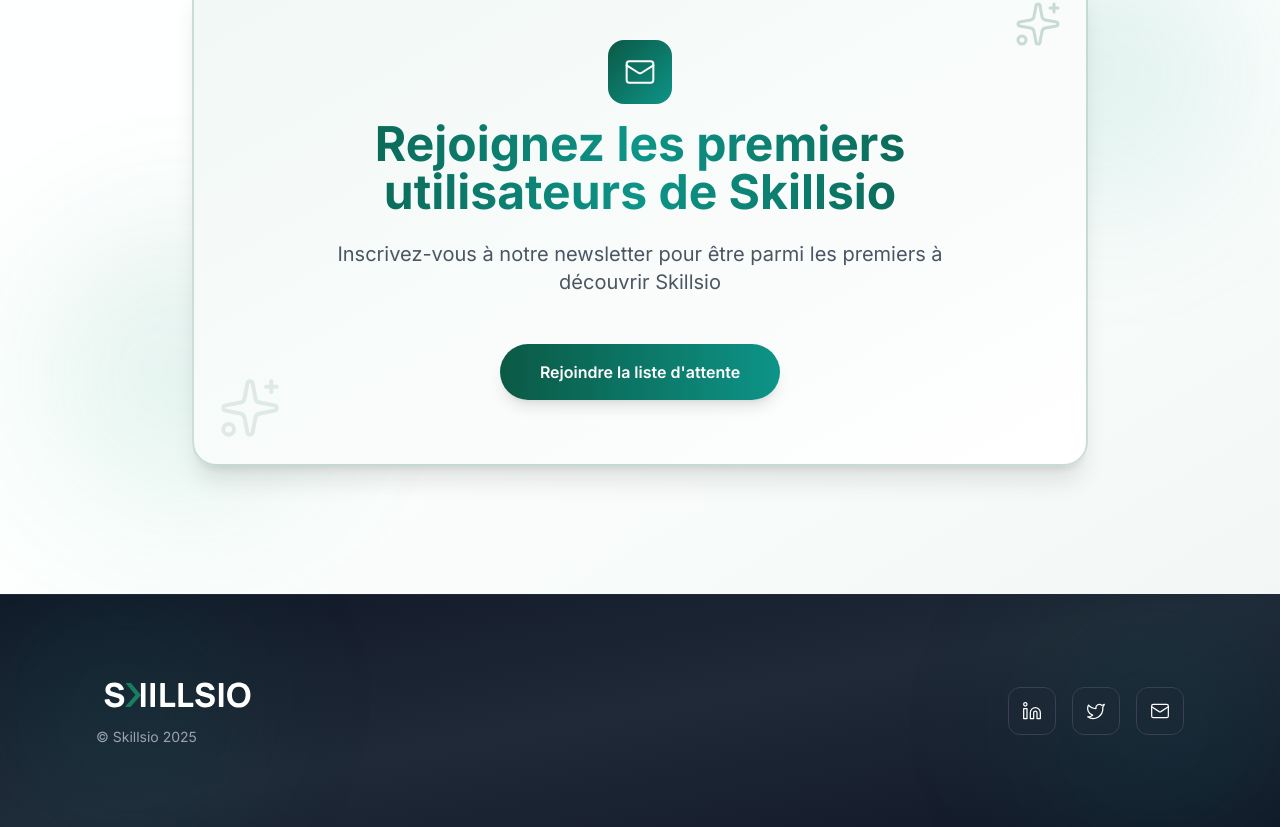
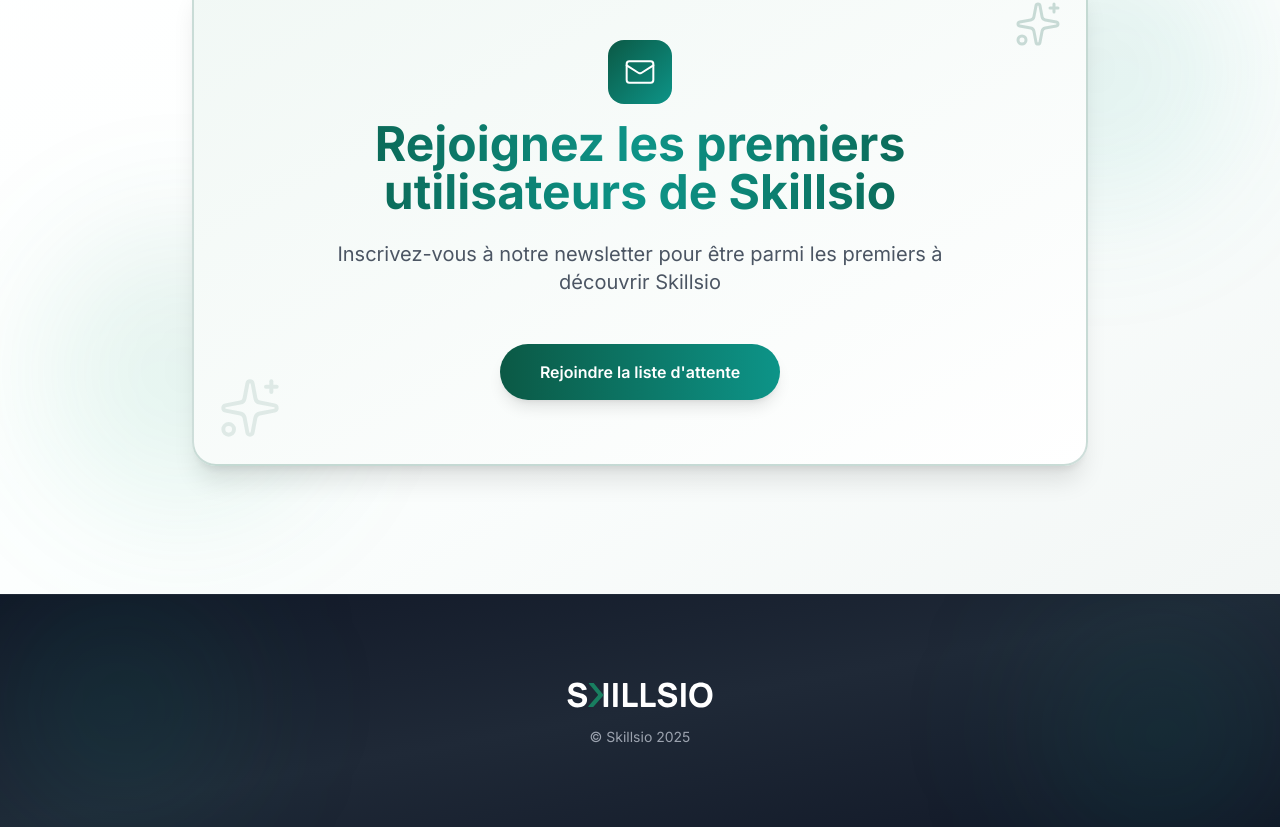
Before and after one commit to IdeaCraftersHQ/skillsio-landing-page, a React (Vite) app: page / in a window 1280 px wide. Shown: the part 3381-4208 px from the top of the page. Built offline with nearby package versions, Linux system fonts and the light colour scheme.

Commit message:
Refactor Footer component: remove social icons and adjust layout for improved styling

```diff
--- a/src/components/Footer.tsx
+++ b/src/components/Footer.tsx
@@ -1,5 +1,4 @@
 import { motion } from 'framer-motion'
-import { Linkedin, Twitter, Mail } from 'lucide-react'
 import logoWhite from '../assest/logo.svg'
 
 const Footer = () => {
@@ -10,62 +9,19 @@
       <div className="absolute bottom-0 left-0 w-64 h-64 bg-gradient-to-tr from-teal-500/10 to-primary/10 rounded-full blur-3xl"></div>
 
       <div className="container mx-auto px-6 md:px-12 lg:px-24 relative z-10">
-        <div className="flex flex-col md:flex-row items-center justify-between gap-8">
+        <div className="flex flex-col items-center justify-center">
           {/* Logo and Copyright */}
           <motion.div
-            className="text-center md:text-left"
+            className="text-center"
             initial={{ opacity: 0, y: 20 }}
             whileInView={{ opacity: 1, y: 0 }}
             viewport={{ once: true }}
             transition={{ duration: 0.5 }}
           >
-            <img src={logoWhite} alt="Skillsio" className="h-8 md:h-10 mb-3 mx-auto md:mx-0" />
+            <img src={logoWhite} alt="Skillsio" className="h-8 md:h-10 mb-3 mx-auto" />
             <p className="text-gray-400 text-sm">
               © Skillsio 2025
             </p>
-          </motion.div>
-
-          {/* Social Icons */}
-          <motion.div
-            className="flex items-center gap-4"
-            initial={{ opacity: 0, y: 20 }}
-            whileInView={{ opacity: 1, y: 0 }}
-            viewport={{ once: true }}
-            transition={{ duration: 0.5, delay: 0.1 }}
-          >
-            <motion.a
-              href="https://www.linkedin.com/company/skillsio-net/about/?viewAsMember=true"
-              target="_blank"
-              rel="noopener noreferrer"
-              className="w-12 h-12 bg-gray-800/50 backdrop-blur-sm hover:bg-gradient-to-br hover:from-primary hover:to-teal-600 rounded-xl flex items-center justify-center transition-all duration-300 border border-gray-700 hover:border-primary/50 group"
-              aria-label="LinkedIn"
-              whileHover={{ scale: 1.1, y: -2 }}
-              whileTap={{ scale: 0.95 }}
-            >
-              <Linkedin className="w-5 h-5 group-hover:scale-110 transition-transform" strokeWidth={1.5} />
-            </motion.a>
-
-            <motion.a
-              href="https://twitter.com"
-              target="_blank"
-              rel="noopener noreferrer"
-              className="w-12 h-12 bg-gray-800/50 backdrop-blur-sm hover:bg-gradient-to-br hover:from-primary hover:to-teal-600 rounded-xl flex items-center justify-center transition-all duration-300 border border-gray-700 hover:border-primary/50 group"
-              aria-label="X (Twitter)"
-              whileHover={{ scale: 1.1, y: -2 }}
-              whileTap={{ scale: 0.95 }}
-            >
-              <Twitter className="w-5 h-5 group-hover:scale-110 transition-transform" strokeWidth={1.5} />
-            </motion.a>
-
-            <motion.a
-              href="mailto:contact@skillsio.com"
-              className="w-12 h-12 bg-gray-800/50 backdrop-blur-sm hover:bg-gradient-to-br hover:from-primary hover:to-teal-600 rounded-xl flex items-center justify-center transition-all duration-300 border border-gray-700 hover:border-primary/50 group"
-              aria-label="Email"
-              whileHover={{ scale: 1.1, y: -2 }}
-              whileTap={{ scale: 0.95 }}
-            >
-              <Mail className="w-5 h-5 group-hover:scale-110 transition-transform" strokeWidth={1.5} />
-            </motion.a>
           </motion.div>
         </div>
       </div>
```
